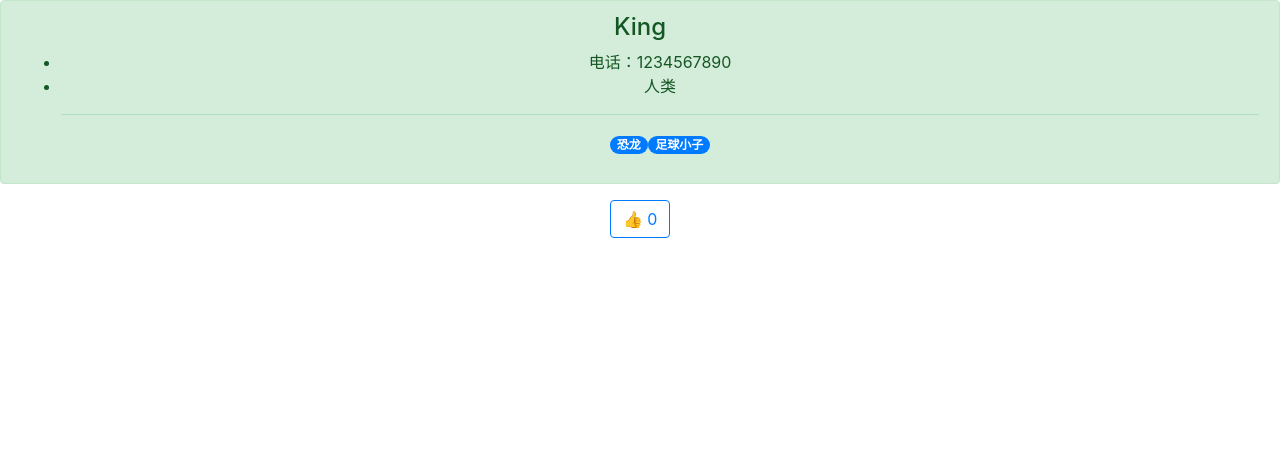
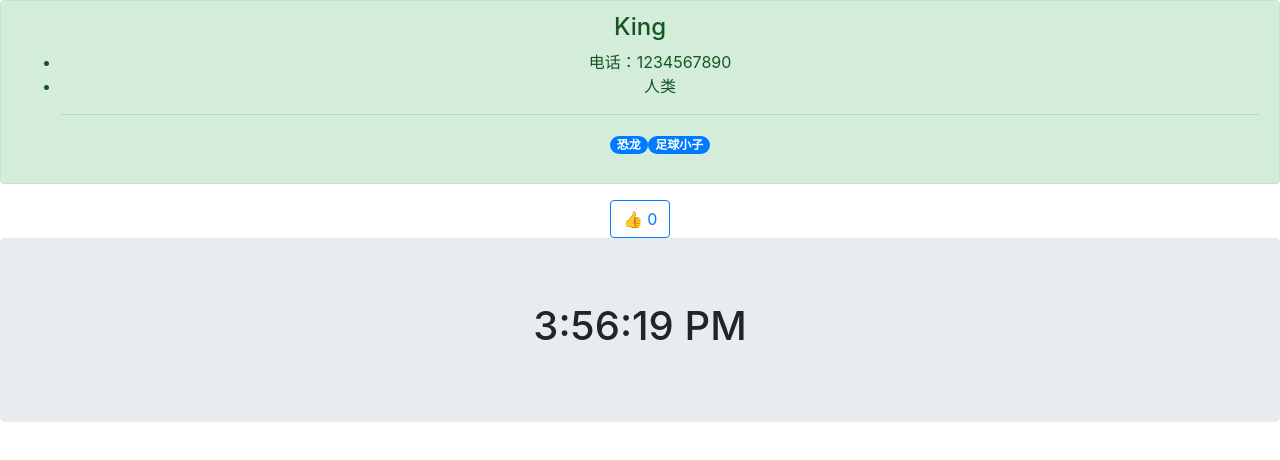
Before and after one commit to tengxiaoyang/guest-book, a React (Create React App) app: page / in a window 1280 px wide. Shown: the top 460 px of the page. Built offline with nearby package versions, Linux system fonts and the light colour scheme.

Commit message:
新增或修改

```diff
--- a/src/App.js
+++ b/src/App.js
@@ -2,6 +2,7 @@
 import './App.css';
 import NameCard from './components/NameCard';
 import LikesButton from './components/LikesButton';
+import DigitalClock from './components/DigitalClock';
 const tags = ['恐龙', '足球小子']
 
 function App() {
@@ -23,6 +24,7 @@
       </header> */}
       <NameCard name="King" number={1234567890} isHuman tags={tags} />
       <LikesButton />
+      <DigitalClock />
     </div>
   );
 }
--- /dev/null
+++ b/src/components/DigitalClock.js
@@ -0,0 +1,42 @@
+import React from 'react';
+
+class DigitalClock extends React.Component {
+  constructor(props) {
+    super(props)
+    this.state = {
+      date: new Date()
+    }
+    // this.increaseLikes = this.increaseLikes.bind(this)
+  }
+  // increaseLikes() {
+  //   console.log(1234)
+  //   // alert(1234)
+  //   console.log(this)
+  //   this.setState({
+  //     likes: ++ this.state.likes
+  //   })
+  // }
+  componentDidUpdate(currentProps, currentState) {
+    console.log(currentState)
+  }
+  componentDidMount() {
+    this.timer = setInterval(() => {
+      this.setState({
+        date: new Date()
+      })
+    }, 3000)
+  }
+  componentWillUnmount() {
+    clearInterval(this.timer)
+  }
+  render() {
+    const { name, number, isHuman, tags } = this.props
+    return (
+      <div className="digital-clock-component jumbotron">
+        <h1>{this.state.date.toLocaleTimeString()}</h1>
+      </div>
+    )
+  }
+}
+
+export default DigitalClock;
```
Also changed, not shown: 1 other file (tests, documents, lock files or other folders).
